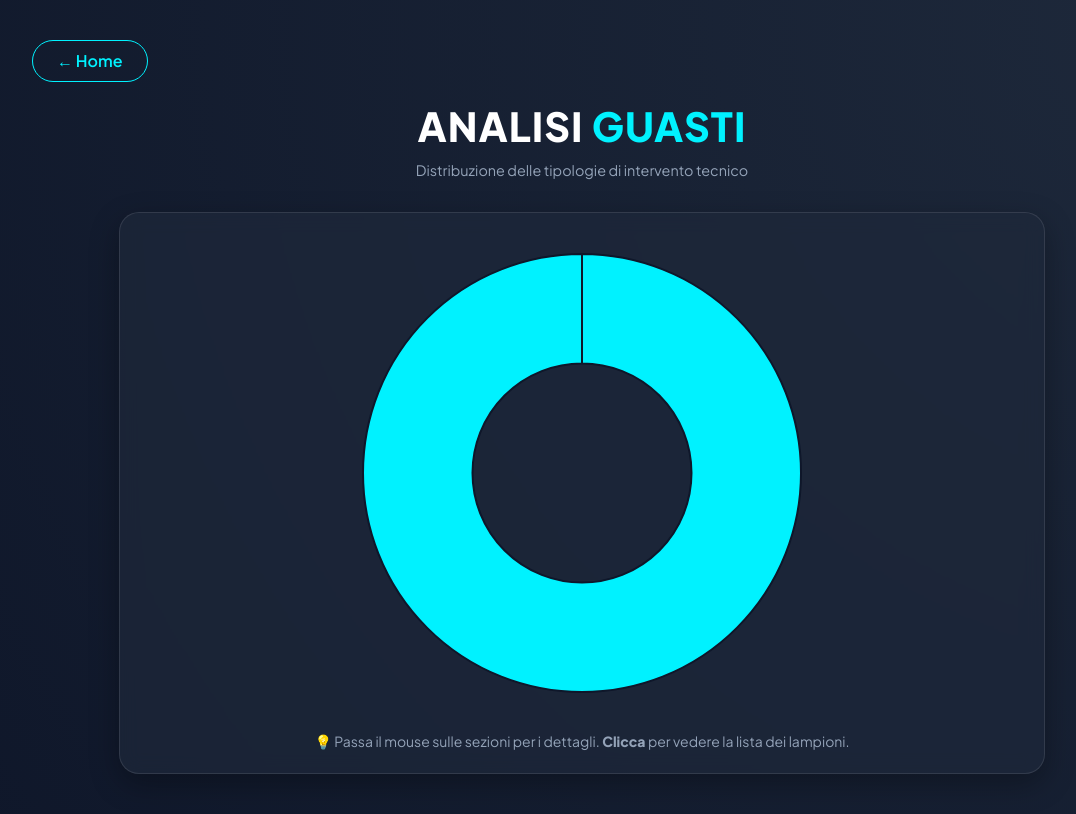
After one commit to cavallinilorenzo/street-lighting-predictive-maintenance, a Django app: page /statistiche/ in a window 1280 px wide. The commit adds this page. Shown: the whole page, without its empty margins (58-1134 px from the left). Run offline with Django 5.2, Linux system fonts and the light colour scheme; tables that the repository leaves empty hold one stand-in row (values such as "Sample post").

Commit message:
dashboard

```diff
--- /dev/null
+++ b/core/templates/core/dashboard.html
@@ -0,0 +1,215 @@
+{% load static %}
+<!DOCTYPE html>
+<html lang="it">
+<head>
+    <meta charset="UTF-8">
+    <meta name="viewport" content="width=device-width, initial-scale=1.0">
+    <title>Statistiche Guasti - Dashboard</title>
+
+    <link href="https://fonts.googleapis.com/css2?family=Plus+Jakarta+Sans:wght@400;600;800&display=swap" rel="stylesheet">
+    <link href="https://cdn.jsdelivr.net/npm/bootstrap@5.3.0/dist/css/bootstrap.min.css" rel="stylesheet">
+    <link rel="icon" type="image/png" href="{% static 'core/favicon.png' %}">
+
+    <script src="https://cdn.jsdelivr.net/npm/chart.js"></script>
+
+    <style>
+        :root {
+            --bg-dark: #0f172a;
+            --accent: #00f2ff;
+            --text-main: #94a3b8;
+            --card-bg: rgba(30, 41, 59, 0.7);
+        }
+
+        body {
+            background-color: var(--bg-dark);
+            background-image: radial-gradient(circle at top right, #1e293b, #0f172a);
+            color: #fff;
+            font-family: 'Plus Jakarta Sans', sans-serif;
+            min-height: 100vh;
+            display: flex;
+            flex-direction: column;
+        }
+
+        .container {
+            padding-top: 40px;
+            padding-bottom: 40px;
+        }
+
+        .header-title {
+            text-transform: uppercase;
+            font-weight: 800;
+            letter-spacing: 1px;
+            margin-bottom: 10px;
+            text-align: center;
+        }
+
+        .header-subtitle {
+            text-align: center;
+            color: var(--text-main);
+            margin-bottom: 30px;
+            font-size: 0.9rem;
+        }
+
+        .card-custom {
+            background: var(--card-bg);
+            border: 1px solid rgba(255, 255, 255, 0.1);
+            border-radius: 20px;
+            padding: 20px;
+            box-shadow: 0 10px 30px rgba(0,0,0,0.3);
+            backdrop-filter: blur(10px);
+        }
+
+        /* Pulsante Back stilizzato */
+        .btn-neon {
+            border: 1px solid var(--accent);
+            color: var(--accent);
+            background: transparent;
+            border-radius: 50px;
+            padding: 8px 24px;
+            transition: all 0.3s cubic-bezier(0.4, 0, 0.2, 1);
+            text-decoration: none;
+            display: inline-block;
+            font-weight: 600;
+            margin-bottom: 20px;
+        }
+
+        .btn-neon:hover {
+            background: var(--accent);
+            color: #0f172a;
+            box-shadow: 0 0 15px var(--accent);
+            transform: translateY(-2px);
+        }
+
+        /* Container per il grafico per controllarne le dimensioni */
+        .chart-wrapper {
+            position: relative;
+            height: 60vh; /* Occupa il 60% dell'altezza dello schermo */
+            width: 100%;
+            display: flex;
+            justify-content: center;
+            align-items: center;
+        }
+    </style>
+</head>
+<body>
+
+<div class="container">
+
+    <div class="d-flex justify-content-between align-items-center px-2">
+        <a href="{% url 'index' %}" class="btn-neon">← Home</a>
+    </div>
+
+    <h1 class="header-title">Analisi <span style="color: var(--accent)">Guasti</span></h1>
+    <p class="header-subtitle">Distribuzione delle tipologie di intervento tecnico</p>
+
+    <div class="row justify-content-center">
+        <div class="col-lg-10">
+            <div class="card-custom">
+                <div class="chart-wrapper">
+                    <canvas id="guastiChart"></canvas>
+                </div>
+                <div class="text-center mt-3">
+                    <small style="color: var(--text-main);">
+                        💡 Passa il mouse sulle sezioni per i dettagli.
+                        <strong>Clicca</strong> per vedere la lista dei lampioni.
+                    </small>
+                </div>
+            </div>
+        </div>
+    </div>
+</div>
+
+{{ chart_labels|json_script:"dati-etichette" }}
+{{ chart_data|json_script:"dati-valori" }}
+
+<script>
+    // Recupero dati sicuro
+    const labels = JSON.parse(document.getElementById('dati-etichette').textContent);
+    const data = JSON.parse(document.getElementById('dati-valori').textContent);
+
+    const ctx = document.getElementById('guastiChart').getContext('2d');
+
+    // Palette colori Neon ottimizzata per sfondo scuro
+    const neonPalette = [
+        '#00f2ff', // Ciano (Accent)
+        '#ff0055', // Magenta Neon
+        '#ffe600', // Giallo Elettrico
+        '#bd00ff', // Viola
+        '#00ff9d', // Verde Mentale
+        '#ff9100', // Arancio
+        '#ffffff', // Bianco
+        '#0066ff', // Blu Elettrico
+        '#ff00cc', // Rosa
+        '#718096'  // Grigio (per "Altro" se capita)
+    ];
+
+    new Chart(ctx, {
+        type: 'doughnut', // Ciambella (più moderno della torta)
+        data: {
+            labels: labels,
+            datasets: [{
+                data: data,
+                backgroundColor: neonPalette,
+                borderColor: '#0f172a', // Colore del bordo uguale allo sfondo per staccare le fette
+                borderWidth: 2,
+                hoverOffset: 15 // Le fette si ingrandiscono al passaggio del mouse
+            }]
+        },
+        options: {
+            responsive: true,
+            maintainAspectRatio: false,
+            layout: {
+                padding: 20
+            },
+            plugins: {
+                // NASCONDE LA LEGENDA (Risolve il problema del disordine)
+                legend: {
+                    display: false
+                },
+                // TOOLTIP PERSONALIZZATO
+                tooltip: {
+                    enabled: true,
+                    backgroundColor: 'rgba(15, 23, 42, 0.95)',
+                    titleColor: '#00f2ff',
+                    bodyColor: '#fff',
+                    borderColor: 'rgba(255,255,255,0.1)',
+                    borderWidth: 1,
+                    padding: 12,
+                    titleFont: { size: 14, weight: 'bold' },
+                    bodyFont: { size: 14 },
+                    callbacks: {
+                        label: function(context) {
+                            let label = context.label || '';
+                            let value = context.raw || 0;
+                            // Calcolo percentuale
+                            let total = context.chart._metasets[context.datasetIndex].total;
+                            let percentage = Math.round((value / total) * 100) + '%';
+                            return ` ${label}: ${value} (${percentage})`;
+                        }
+                    }
+                }
+            },
+            // GESTIONE CLICK
+            onClick: (evt, activeElements) => {
+                if (activeElements.length > 0) {
+                    const index = activeElements[0].index;
+                    const label = labels[index];
+
+                    // Se cliccano su "Altro", di solito non c'è una view specifica,
+                    // ma se vuoi puoi lasciarlo attivo.
+                    if (label.includes("Altro")) {
+                        alert("Dettagli non disponibili per la categoria mista 'Altro'.");
+                        return;
+                    }
+
+                    // Reindirizzamento corretto
+                    // encodeURIComponent gestisce spazi e caratteri speciali
+                    window.location.href = "/dettaglio-guasto/" + encodeURIComponent(label) + "/";
+                }
+            }
+        }
+    });
+</script>
+
+</body>
+</html>
--- a/core/templates/core/mappa.html
+++ b/core/templates/core/mappa.html
@@ -158,7 +158,7 @@
 
 <header>
     <div class="brand">
-        <h1>SmartCity <span style="color: var(--accent)">Map</span></h1>
+        <a href="{% url 'index' %}"><h1>SmartCity <span style="color: var(--accent)">Map</span></h1></a>
         <div class="status-pill">
             <div class="pulse"></div> <span>SQL LIVE FEED</span>
         </div>
--- a/core/urls.py
+++ b/core/urls.py
@@ -1,13 +1,22 @@
 from django.contrib import admin
 from django.urls import path
-from core import views # Importa le views dal tuo modulo core
+from core.views import index, dashboard, dettaglio_guasto, dettaglio_lampione, mappa_lampioni
 
 urlpatterns = [
     path('admin/', admin.site.urls),
 
-    # Percorso per la Home
-    path('', views.home, name='home'),
+    # Homepage (quella che hai caricato tu)
+    path('', index, name='index'),
+
+    # Statistiche (Grafico a torta)
+    path('statistiche/', dashboard, name='statistiche'),
 
     # Percorso per la Mappa
-    path('mappa/', views.mappa_lampioni, name='mappa_lampioni'),
+    path('mappa/', mappa_lampioni, name='mappa_lampioni'),
+
+    # Lista filtrata (quando clicchi sulla fetta della torta)
+    path('dettaglio-guasto/<str:motivo_guasto>/', dettaglio_guasto, name='dettaglio_guasto'),
+
+    # NUOVO: Dettaglio del singolo lampione
+    path('lampione/<int:arm_id>/', dettaglio_lampione, name='dettaglio_lampione'),
 ]
--- a/core/views.py
+++ b/core/views.py
@@ -1,13 +1,13 @@
-from django.shortcuts import render
-from .models import LampioneNuovo
+from django.shortcuts import render, get_object_or_404
+from django.db.models import Count, Sum
+from .models import LampioneNuovo, LampioneManutenzione
 import folium
 from folium.plugins import MarkerCluster
 
-# Questa è la tua Home Page
-def home(request):
-    return render(request, 'core/index.html') # Carica il nuovo index.html
+def index(request):
+    # Questa mancava! Serve solo a mostrare la pagina di benvenuto
+    return render(request, 'core/index.html')
 
-# Questa è la pagina con la Mappa
 def mappa_lampioni(request):
     start_coords = [41.9028, 12.4964]
     m = folium.Map(location=start_coords, zoom_start=12, tiles="cartodbpositron")
@@ -15,7 +15,7 @@ def mappa_lampioni(request):
     lampioni = LampioneNuovo.objects.all()
     marker_cluster = MarkerCluster().add_to(m)
 
-    # Ne carichiamo 1000 per avere un buon compromesso tra velocità e visione
+    # Ne carichiamo 2500 per avere un buon compromesso tra velocità e visione
     for lampione in lampioni[:2500]:
         if lampione.latitudine and lampione.longitudine:
             folium.Marker(
@@ -26,3 +26,74 @@ def mappa_lampioni(request):
 
     m = m._repr_html_()
     return render(request, 'core/mappa.html', {'mappa': m})
+
+def dashboard(request):
+    # 1. Ottieni tutti i dati raggruppati
+    query = (
+        LampioneManutenzione.objects
+        .values('tcs_descr')
+        .annotate(totale=Count('id'))
+        .order_by('-totale')
+        .exclude(tcs_descr__isnull=True)
+    )
+
+    # 2. Logica "Top 10 + Altro"
+    TOP_N = 10
+    labels = []
+    data = []
+
+    # Prendiamo i primi 10
+    for item in query[:TOP_N]:
+        labels.append(item['tcs_descr'])
+        data.append(item['totale'])
+
+    # Calcoliamo la somma di tutti gli altri (dal 11esimo in poi)
+    altri_count = 0
+    for item in query[TOP_N:]:
+        altri_count += item['totale']
+
+    if altri_count > 0:
+        labels.append('Altro (Guasti minori)')
+        data.append(altri_count)
+
+    context = {
+        'chart_labels': labels,
+        'chart_data': data,
+    }
+    return render(request, 'core/dashboard.html', context)
+
+def dettaglio_guasto(request, motivo_guasto):
+    # 3. Questa vista viene chiamata quando clicchi sul grafico
+    # Recupera tutti i lampioni con QUEL motivo specifico
+    lampioni = LampioneManutenzione.objects.filter(tcs_descr=motivo_guasto)
+
+    context = {
+        'motivo': motivo_guasto,
+        'lampioni': lampioni
+    }
+    return render(request, 'core/dettaglio.html', context)
+
+def dettaglio_lampione(request, arm_id):
+    # 1. Recupera il lampione (o da errore 404 se non esiste)
+    lampione = get_object_or_404(LampioneManutenzione, arm_id=arm_id)
+
+    # 2. Crea la mappa centrata sulle coordinate del lampione
+    # Nota: Assumo che nel DB i campi siano float. Se sono nulli, metti un default.
+    lat = lampione.latitudine if lampione.latitudine else 44.647128 # Esempio (Modena)
+    lon = lampione.longitudine if lampione.longitudine else 10.925227
+
+    m = folium.Map(location=[lat, lon], zoom_start=19, control_scale=True)
+
+    # Aggiungi il marker
+    folium.Marker(
+        [lat, lon],
+        tooltip=f"Lampione {lampione.arm_id}",
+        icon=folium.Icon(color="blue", icon="info-sign")
+    ).add_to(m)
+
+    # 3. Renderizza
+    context = {
+        'lampione': lampione,
+        'mappa': m._repr_html_() # Trasforma la mappa in HTML
+    }
+    return render(request, 'core/lampione_singolo.html', context)
```
Also changed, not shown: core/templates/core/dettaglio.html (added, +204 -0 lines), core/templates/core/lampione_singolo.html (added, +78 -0 lines), street_lighting_predictive_maintenance/urls.py (line endings or trailing spaces).
